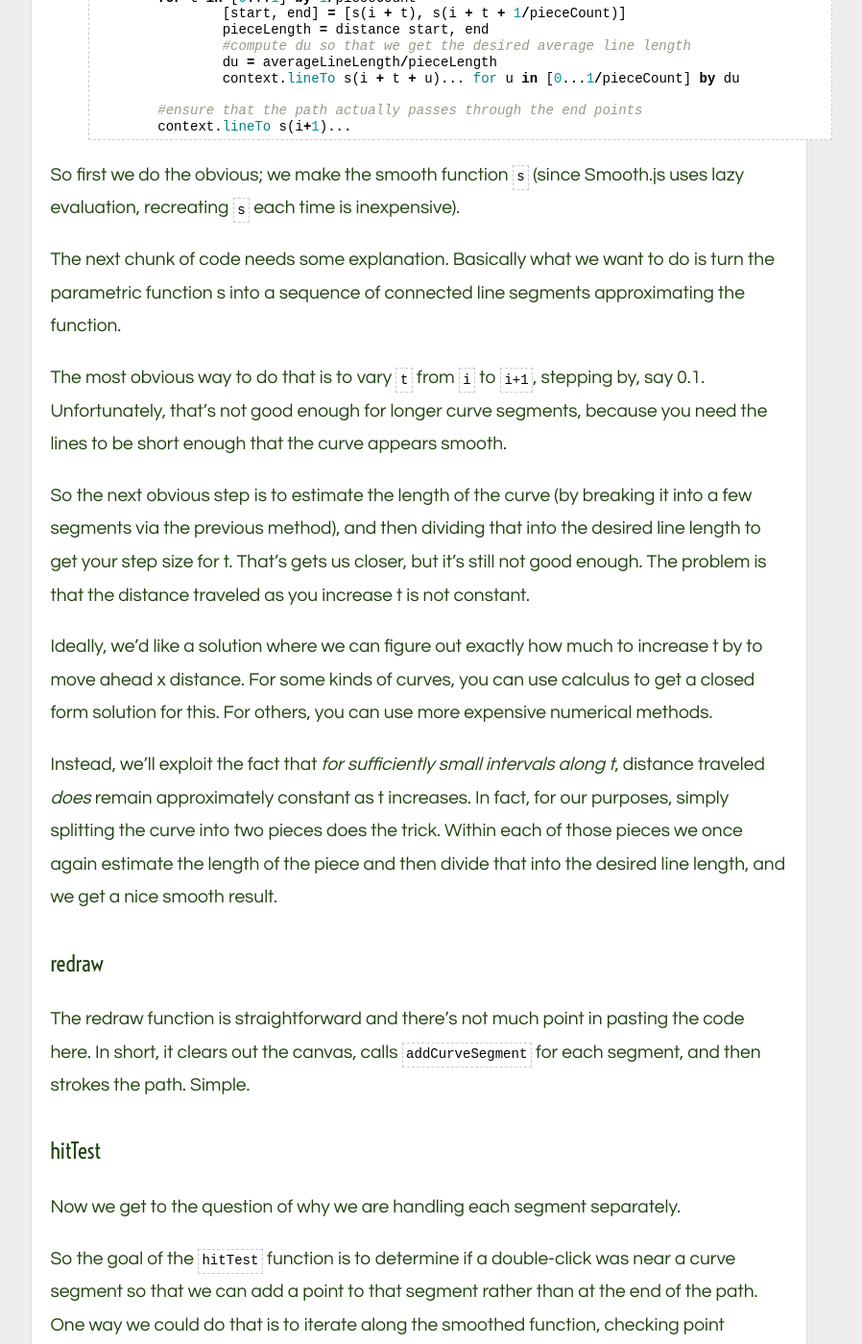
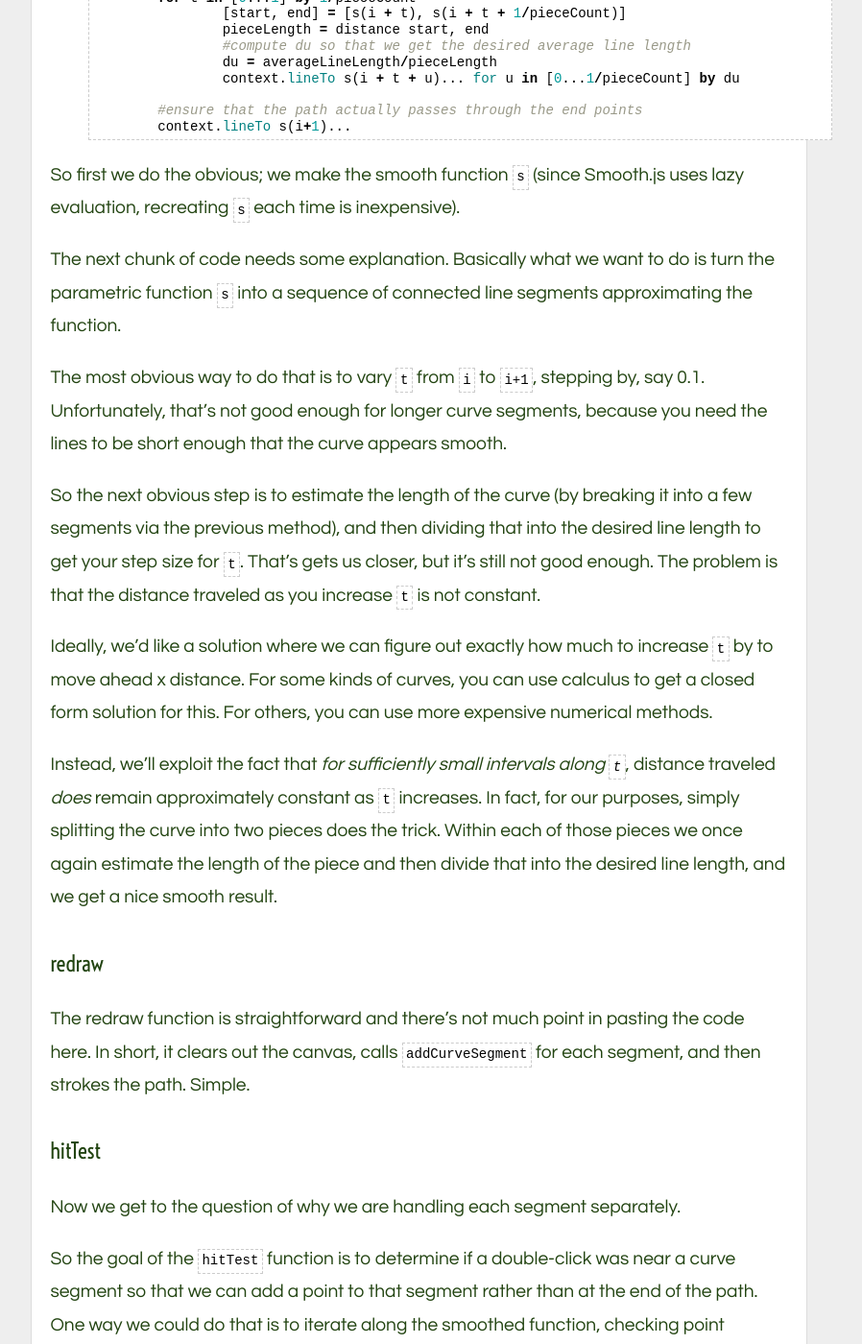
Before and after one commit to osuushi/osuushi.github.com, a Jekyll site: the page built from _posts/2012-3-19-smoothjsdemo.md, in a window 1280 px wide and 1400 px high, scrolled down 932 px. Shown: the whole window at 96% size, without its empty margins (146-1044 px from the left). Built offline with Jekyll 4.4.1, drawn with Linux system fonts in a browser that asks for light colours; some of the changed text lies outside the part shown.

Commit message:
more minore post fixes

```diff
--- a/_posts/2012-3-19-smoothjsdemo.md
+++ b/_posts/2012-3-19-smoothjsdemo.md
@@ -53,7 +52,7 @@ So first we do the obvious; we make the smooth function `s` (since Smooth.js use
 evaluation, recreating `s` each time is inexpensive).
 
 The next chunk of code needs some explanation. Basically what we want to do is turn the
-parametric function s  into a sequence of connected line segments approximating the function.
+parametric function `s` into a sequence of connected line segments approximating the function.
 
 The most obvious way to do that is to vary `t` from `i` to `i+1`, stepping by, say 0.1.
 Unfortunately, that's not good enough for longer curve segments, because you need the lines to
@@ -61,15 +60,15 @@ be short enough that the curve  appears smooth.
 
 So the next obvious step is to estimate the length of the curve (by breaking it into a few
 segments via the  previous method), and then dividing that into the desired line length to get
-your step size for t. That's  gets us closer, but it's still not good enough. The problem is
-that the distance traveled as you increase t is not constant.
+your step size for `t`. That's  gets us closer, but it's still not good enough. The problem is
+that the distance traveled as you increase `t` is not constant.
 
-Ideally, we'd like a solution where we can figure out exactly how much to increase t by to move
+Ideally, we'd like a solution where we can figure out exactly how much to increase `t` by to move
 ahead x  distance. For some kinds of curves, you can use calculus to get a closed form solution
 for this. For others, you can use more expensive numerical methods.
 
-Instead, we'll exploit the fact that *for sufficiently small intervals along t*, distance
-traveled *does*  remain approximately constant as t increases. In fact, for our purposes,
+Instead, we'll exploit the fact that *for sufficiently small intervals along `t`*, distance
+traveled *does*  remain approximately constant as `t` increases. In fact, for our purposes,
 simply splitting the curve into two pieces does the trick. Within each of those pieces we once
 again estimate the length of the piece and then divide that into the desired line length, and
 we get a nice smooth result.
```
Also changed, not shown: other parts of _posts/2012-3-19-smoothjsdemo.md (+2 -3 lines).
